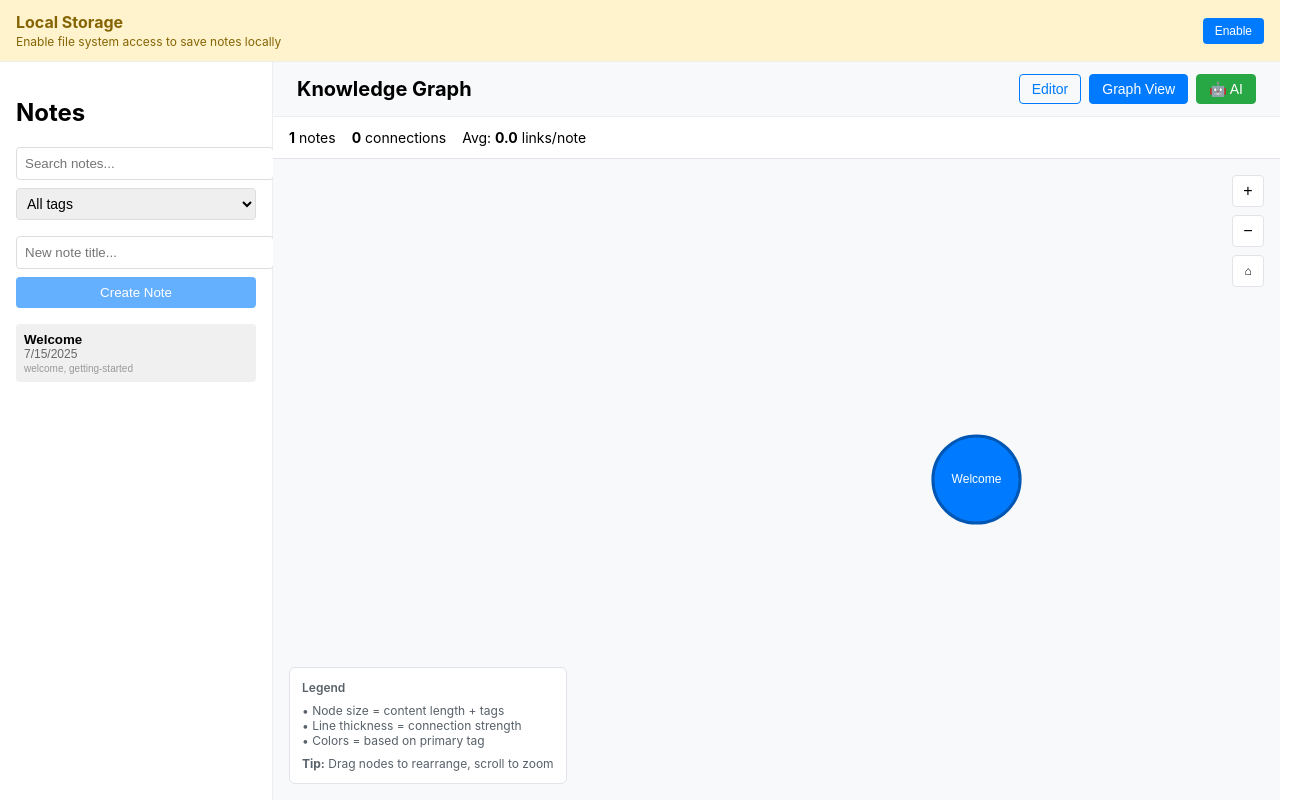
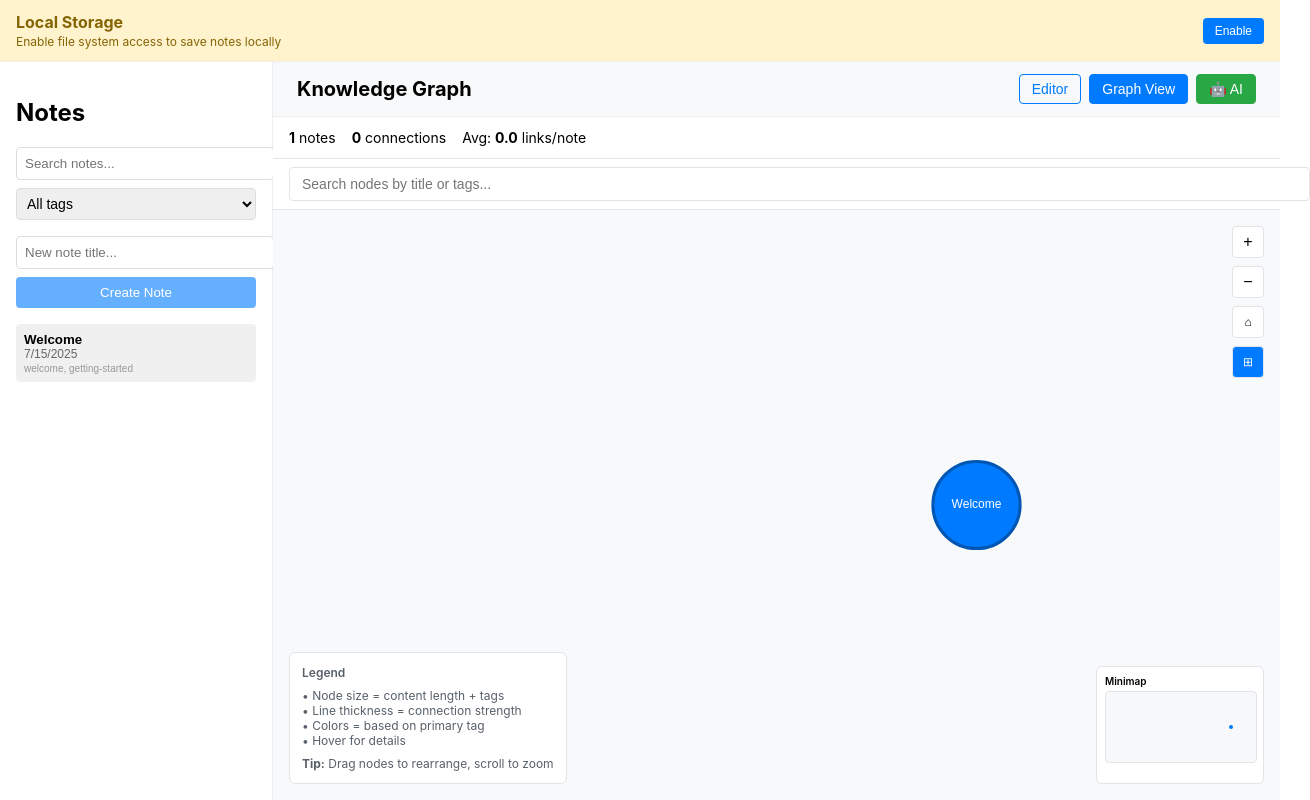
Before and after one commit to blaster151/zettelview, a React (Create React App) app: page / in a window 1280 px wide. Both pictures are taken after a click on the button "Graph View". Shown: the whole page, 1310 px wide, since content can reach past the window. Built offline with nearby package versions, Linux system fonts and the light colour scheme.

Commit message:
refactor: GraphView performance and UX improvements - add persistent node positions, search/filter, minimap, hover states, error boundaries, and memoization

```diff
--- a/src/components/GraphView.tsx
+++ b/src/components/GraphView.tsx
@@ -9,6 +9,8 @@ interface GraphNode {
   size: number;
   color: string;
   tags: string[];
+  isHovered?: boolean;
+  isSelected?: boolean;
 }
 
 interface GraphLink {
@@ -22,37 +24,135 @@ interface GraphViewProps {
   selectedNodeId?: string;
 }
 
+// Constants - extracted from magic numbers
+const GRAPH_CONSTANTS = {
+  INITIAL_RADIUS: 200,
+  MIN_NODE_SIZE: 20,
+  MAX_NODE_SIZE: 60,
+  BASE_NODE_SIZE: 30,
+  CONTENT_SIZE_FACTOR: 10,
+  TAG_SIZE_FACTOR: 5,
+  ZOOM_MIN: 0.1,
+  ZOOM_MAX: 3,
+  ZOOM_FACTOR: 1.2,
+  PAN_SENSITIVITY: 1,
+  HOVER_RADIUS: 5,
+  DEBOUNCE_DELAY: 16, // ~60fps
+} as const;
+
+// Error boundary for canvas operations
+class CanvasErrorBoundary extends React.Component<
+  { children: React.ReactNode },
+  { hasError: boolean; error?: Error }
+> {
+  constructor(props: { children: React.ReactNode }) {
+    super(props);
+    this.state = { hasError: false };
+  }
+
+  static getDerivedStateFromError(error: Error) {
+    return { hasError: true, error };
+  }
+
+  componentDidCatch(error: Error, errorInfo: React.ErrorInfo) {
+    console.error('Canvas error:', error, errorInfo);
+  }
+
+  render() {
+    if (this.state.hasError) {
+      return (
+        <div style={{
+          padding: '24px',
+          textAlign: 'center',
+          color: '#666',
+          background: '#f8f9fa',
+          border: '1px solid #e1e4e8',
+          borderRadius: '6px',
+          margin: '16px'
+        }}>
+          <h3>Graph View Error</h3>
+          <p>Failed to render graph visualization.</p>
+          <button
+            onClick={() => this.setState({ hasError: false })}
+            style={{
+              background: '#007bff',
+              color: 'white',
+              border: 'none',
+              padding: '8px 16px',
+              borderRadius: '4px',
+              cursor: 'pointer'
+            }}
+          >
+            Retry
+          </button>
+        </div>
+      );
+    }
+
+    return this.props.children;
+  }
+}
+
 const GraphView: React.FC<GraphViewProps> = ({ onNodeClick, selectedNodeId }) => {
   const { notes, selectNote } = useNoteStore();
   const canvasRef = useRef<HTMLCanvasElement>(null);
+  const animationFrameRef = useRef<number>();
+
+  // State management
   const [isDragging, setIsDragging] = useState(false);
   const [dragNode, setDragNode] = useState<string | null>(null);
   const [zoom, setZoom] = useState(1);
   const [pan, setPan] = useState({ x: 0, y: 0 });
   const [lastMousePos, setLastMousePos] = useState({ x: 0, y: 0 });
+  const [hoveredNode, setHoveredNode] = useState<string | null>(null);
+  const [searchQuery, setSearchQuery] = useState('');
+  const [showMinimap, setShowMinimap] = useState(true);
 
-  // Generate graph data from notes
-  const { nodes, links } = useMemo(() => {
+  // Persistent node positions (in a real app, this would be in the store)
+  const [nodePositions, setNodePositions] = useState<Record<string, { x: number; y: number }>>({});
+
+  // Memoized graph data generation
+  const { nodes, links, filteredNodes } = useMemo(() => {
     const graphNodes: GraphNode[] = [];
     const graphLinks: GraphLink[] = [];
     const linkCounts: Record<string, number> = {};
 
-    // Create nodes from notes
+    // Create nodes from notes with memoized calculations
     notes.forEach((note, index) => {
+      // Use saved position or calculate new one
+      const savedPosition = nodePositions[note.id];
+      let x: number, y: number;
+
+      if (savedPosition) {
+        x = savedPosition.x;
+        y = savedPosition.y;
+      } else {
         const angle = (index / notes.length) * 2 * Math.PI;
-      const radius = 200;
-      const x = Math.cos(angle) * radius;
-      const y = Math.sin(angle) * radius;
+        const radius = GRAPH_CONSTANTS.INITIAL_RADIUS;
+        x = Math.cos(angle) * radius;
+        y = Math.sin(angle) * radius;
+      }
 
-      // Calculate node size based on content length and tag count
+      // Memoized size calculation
       const contentLength = note.body.length;
       const tagCount = note.tags.length;
-      const size = Math.max(20, Math.min(60, 30 + (contentLength / 1000) * 10 + tagCount * 5));
+      const size = Math.max(
+        GRAPH_CONSTANTS.MIN_NODE_SIZE,
+        Math.min(
+          GRAPH_CONSTANTS.MAX_NODE_SIZE,
+          GRAPH_CONSTANTS.BASE_NODE_SIZE +
+          (contentLength / 1000) * GRAPH_CONSTANTS.CONTENT_SIZE_FACTOR +
+          tagCount * GRAPH_CONSTANTS.TAG_SIZE_FACTOR
+        )
+      );
 
-      // Generate color based on tags
+      // Memoized color generation
       const color = note.tags.length > 0
         ? `hsl(${(note.tags[0].length * 50) % 360}, 70%, 60%)`
         : '#6c757d';
+
+      const isSelected = note.id === selectedNodeId;
+      const isHovered = note.id === hoveredNode;
 
       graphNodes.push({
         id: note.id,
@@ -61,11 +161,13 @@ const GraphView: React.FC<GraphViewProps> = ({ onNodeClick, selectedNodeId }) =>
         y,
         size,
         color,
-        tags: note.tags
+        tags: note.tags,
+        isSelected,
+        isHovered
       });
     });
 
-    // Create links based on internal references
+    // Create links based on internal references (memoized)
     const internalLinkPattern = /\[\[([^[\]]+)\]\]/g;
 
     notes.forEach(note => {
@@ -101,17 +203,31 @@ const GraphView: React.FC<GraphViewProps> = ({ onNodeClick, selectedNodeId }) =>
       }
     });
 
-    return { nodes: graphNodes, links: graphLinks };
-  }, [notes]);
+    // Filter nodes based on search query
+    const filtered = searchQuery.trim() === ''
+      ? graphNodes
+      : graphNodes.filter(node =>
+          node.title.toLowerCase().includes(searchQuery.toLowerCase()) ||
+          node.tags.some(tag => tag.toLowerCase().includes(searchQuery.toLowerCase()))
+        );
 
-  // Canvas drawing functions
+    return { nodes: graphNodes, links: graphLinks, filteredNodes: filtered };
+  }, [notes, nodePositions, selectedNodeId, hoveredNode, searchQuery]);
+
+  // Debounced canvas drawing with requestAnimationFrame
   const drawGraph = useCallback(() => {
+    if (animationFrameRef.current) {
+      cancelAnimationFrame(animationFrameRef.current);
+    }
+
+    animationFrameRef.current = requestAnimationFrame(() => {
       const canvas = canvasRef.current;
       if (!canvas) return;
 
       const ctx = canvas.getContext('2d');
       if (!ctx) return;
 
+      try {
         const rect = canvas.getBoundingClientRect();
         canvas.width = rect.width;
         canvas.height = rect.height;
@@ -141,21 +257,33 @@ const GraphView: React.FC<GraphViewProps> = ({ onNodeClick, selectedNodeId }) =>
 
         // Draw nodes
         nodes.forEach(node => {
-      const isSelected = node.id === selectedNodeId;
-      const isHovered = dragNode === node.id;
+          const isSelected = node.isSelected;
+          const isHovered = node.isHovered;
+          const isFiltered = filteredNodes.includes(node);
 
-      // Node circle
+          // Skip drawing if node is filtered out
+          if (!isFiltered) return;
+
+          // Node circle with enhanced visual feedback
           ctx.beginPath();
           ctx.arc(node.x, node.y, node.size, 0, 2 * Math.PI);
-      ctx.fillStyle = isSelected ? '#007bff' : isHovered ? '#0056b3' : node.color;
+
+          if (isSelected) {
+            ctx.fillStyle = '#007bff';
+          } else if (isHovered) {
+            ctx.fillStyle = '#0056b3';
+          } else {
+            ctx.fillStyle = node.color;
+          }
+
           ctx.fill();
 
-      // Node border
-      ctx.strokeStyle = isSelected ? '#0056b3' : '#fff';
-      ctx.lineWidth = isSelected ? 3 : 2;
+          // Node border with enhanced styling
+          ctx.strokeStyle = isSelected ? '#0056b3' : isHovered ? '#007bff' : '#fff';
+          ctx.lineWidth = isSelected ? 3 : isHovered ? 2 : 1;
           ctx.stroke();
 
-      // Node title
+          // Node title with improved text rendering
           ctx.fillStyle = '#fff';
           ctx.font = '12px Arial';
           ctx.textAlign = 'center';
@@ -169,12 +297,26 @@ const GraphView: React.FC<GraphViewProps> = ({ onNodeClick, selectedNodeId }) =>
           }
 
           ctx.fillText(title, node.x, node.y);
+
+          // Highlight effect for hovered nodes
+          if (isHovered) {
+            ctx.beginPath();
+            ctx.arc(node.x, node.y, node.size + GRAPH_CONSTANTS.HOVER_RADIUS, 0, 2 * Math.PI);
+            ctx.strokeStyle = 'rgba(0, 123, 255, 0.3)';
+            ctx.lineWidth = 2;
+            ctx.stroke();
+          }
         });
 
         ctx.restore();
-  }, [nodes, links, selectedNodeId, dragNode, zoom, pan]);
+      } catch (error) {
+        console.error('Canvas drawing error:', error);
+        throw error; // Let error boundary handle it
+      }
+    });
+  }, [nodes, links, filteredNodes, selectedNodeId, hoveredNode, zoom, pan]);
 
-  // Mouse event handlers
+  // Enhanced mouse event handlers with debouncing
   const handleMouseDown = useCallback((e: React.MouseEvent<HTMLCanvasElement>) => {
     const canvas = canvasRef.current;
     if (!canvas) return;
@@ -203,28 +345,40 @@ const GraphView: React.FC<GraphViewProps> = ({ onNodeClick, selectedNodeId }) =>
   }, [nodes, pan, zoom, onNodeClick, selectNote]);
 
   const handleMouseMove = useCallback((e: React.MouseEvent<HTMLCanvasElement>) => {
+    const canvas = canvasRef.current;
+    if (!canvas) return;
+
+    const rect = canvas.getBoundingClientRect();
+    const x = (e.clientX - rect.left - pan.x - canvas.width / 2) / zoom;
+    const y = (e.clientY - rect.top - pan.y - canvas.height / 2) / zoom;
+
+    // Update hover state
+    const hoveredNode = nodes.find(node => {
+      const distance = Math.sqrt((x - node.x) ** 2 + (y - node.y) ** 2);
+      return distance <= node.size;
+    });
+
+    setHoveredNode(hoveredNode?.id || null);
+
     if (!isDragging) return;
 
     const deltaX = e.clientX - lastMousePos.x;
     const deltaY = e.clientY - lastMousePos.y;
 
           if (dragNode) {
-      // Move specific node
-      const nodeIndex = nodes.findIndex(n => n.id === dragNode);
-      if (nodeIndex !== -1) {
-        const newNodes = [...nodes];
-        newNodes[nodeIndex] = {
-          ...newNodes[nodeIndex],
-          x: newNodes[nodeIndex].x + deltaX / zoom,
-          y: newNodes[nodeIndex].y + deltaY / zoom
-        };
-        // Note: In a real implementation, you'd update the store
+        // Move specific node with persistent storage
+        setNodePositions(prev => ({
+          ...prev,
+          [dragNode]: {
+            x: (prev[dragNode]?.x || 0) + deltaX / zoom,
+            y: (prev[dragNode]?.y || 0) + deltaY / zoom
           }
+        }));
       } else {
       // Pan the view
       setPan(prev => ({
-        x: prev.x + deltaX,
-        y: prev.y + deltaY
+        x: prev.x + deltaX * GRAPH_CONSTANTS.PAN_SENSITIVITY,
+        y: prev.y + deltaY * GRAPH_CONSTANTS.PAN_SENSITIVITY
       }));
     }
 
@@ -238,16 +392,25 @@ const GraphView: React.FC<GraphViewProps> = ({ onNodeClick, selectedNodeId }) =>
 
   const handleWheel = useCallback((e: React.WheelEvent<HTMLCanvasElement>) => {
     e.preventDefault();
-    const delta = e.deltaY > 0 ? 0.9 : 1.1;
-    setZoom(prev => Math.max(0.1, Math.min(3, prev * delta)));
+    const delta = e.deltaY > 0 ? 1 / GRAPH_CONSTANTS.ZOOM_FACTOR : GRAPH_CONSTANTS.ZOOM_FACTOR;
+    setZoom(prev => Math.max(GRAPH_CONSTANTS.ZOOM_MIN, Math.min(GRAPH_CONSTANTS.ZOOM_MAX, prev * delta)));
   }, []);
 
-  // Redraw on changes
+  // Optimized redraw with useEffect
   useEffect(() => {
     drawGraph();
   }, [drawGraph]);
 
-  // Statistics
+  // Cleanup animation frame
+  useEffect(() => {
+    return () => {
+      if (animationFrameRef.current) {
+        cancelAnimationFrame(animationFrameRef.current);
+      }
+    };
+  }, []);
+
+  // Memoized statistics
   const stats = useMemo(() => ({
     totalNotes: nodes.length,
     totalLinks: links.length,
@@ -255,10 +418,21 @@ const GraphView: React.FC<GraphViewProps> = ({ onNodeClick, selectedNodeId }) =>
     mostConnected: nodes.reduce((max, node) => {
       const connections = links.filter(l => l.source === node.id || l.target === node.id).length;
       return connections > max.connections ? { node, connections } : max;
-    }, { node: null as GraphNode | null, connections: 0 })
-  }), [nodes, links]);
+    }, { node: null as GraphNode | null, connections: 0 }),
+    filteredCount: filteredNodes.length
+  }), [nodes, links, filteredNodes]);
+
+  // Search functionality
+  const handleSearchChange = useCallback((e: React.ChangeEvent<HTMLInputElement>) => {
+    setSearchQuery(e.target.value);
+  }, []);
+
+  const clearSearch = useCallback(() => {
+    setSearchQuery('');
+  }, []);
 
   return (
+    <CanvasErrorBoundary>
       <div style={{
         height: '100%',
         display: 'flex',
@@ -279,6 +453,9 @@ const GraphView: React.FC<GraphViewProps> = ({ onNodeClick, selectedNodeId }) =>
             <span><strong>{stats.totalNotes}</strong> notes</span>
             <span><strong>{stats.totalLinks}</strong> connections</span>
             <span>Avg: <strong>{stats.averageConnections.toFixed(1)}</strong> links/note</span>
+            {searchQuery && (
+              <span>Showing: <strong>{stats.filteredCount}</strong> of {stats.totalNotes}</span>
+            )}
           </div>
           {stats.mostConnected.node && (
             <span>
@@ -286,6 +463,48 @@ const GraphView: React.FC<GraphViewProps> = ({ onNodeClick, selectedNodeId }) =>
               ({stats.mostConnected.connections} links)
             </span>
           )}
+        </div>
+
+        {/* Search Bar */}
+        <div style={{
+          padding: '8px 16px',
+          borderBottom: '1px solid #e1e4e8',
+          background: 'white'
+        }}>
+          <div style={{ position: 'relative' }}>
+            <input
+              type="text"
+              value={searchQuery}
+              onChange={handleSearchChange}
+              placeholder="Search nodes by title or tags..."
+              style={{
+                width: '100%',
+                padding: '8px 32px 8px 12px',
+                border: '1px solid #e1e4e8',
+                borderRadius: '4px',
+                fontSize: '14px'
+              }}
+            />
+            {searchQuery && (
+              <button
+                onClick={clearSearch}
+                style={{
+                  position: 'absolute',
+                  right: '8px',
+                  top: '50%',
+                  transform: 'translateY(-50%)',
+                  background: 'none',
+                  border: 'none',
+                  cursor: 'pointer',
+                  fontSize: '16px',
+                  color: '#666'
+                }}
+                title="Clear search"
+              >
+                ×
+              </button>
+            )}
+          </div>
         </div>
 
         {/* Canvas Container */}
@@ -308,6 +527,8 @@ const GraphView: React.FC<GraphViewProps> = ({ onNodeClick, selectedNodeId }) =>
             onWheel={handleWheel}
           />
 
+
+
           {/* Zoom Controls */}
           <div style={{
             position: 'absolute',
@@ -318,7 +539,7 @@ const GraphView: React.FC<GraphViewProps> = ({ onNodeClick, selectedNodeId }) =>
             gap: '8px'
           }}>
             <button
-            onClick={() => setZoom(prev => Math.min(3, prev * 1.2))}
+              onClick={() => setZoom(prev => Math.min(GRAPH_CONSTANTS.ZOOM_MAX, prev * GRAPH_CONSTANTS.ZOOM_FACTOR))}
               style={{
                 width: '32px',
                 height: '32px',
@@ -333,7 +554,7 @@ const GraphView: React.FC<GraphViewProps> = ({ onNodeClick, selectedNodeId }) =>
               +
             </button>
             <button
-            onClick={() => setZoom(prev => Math.max(0.1, prev * 0.8))}
+              onClick={() => setZoom(prev => Math.max(GRAPH_CONSTANTS.ZOOM_MIN, prev / GRAPH_CONSTANTS.ZOOM_FACTOR))}
               style={{
                 width: '32px',
                 height: '32px',
@@ -365,7 +586,66 @@ const GraphView: React.FC<GraphViewProps> = ({ onNodeClick, selectedNodeId }) =>
             >
               ⌂
             </button>
+            <button
+              onClick={() => setShowMinimap(prev => !prev)}
+              style={{
+                width: '32px',
+                height: '32px',
+                border: '1px solid #e1e4e8',
+                background: showMinimap ? '#007bff' : 'white',
+                color: showMinimap ? 'white' : '#333',
+                borderRadius: '4px',
+                cursor: 'pointer',
+                fontSize: '12px'
+              }}
+              title="Toggle minimap"
+            >
+              ⊞
+            </button>
           </div>
+
+          {/* Minimap */}
+          {showMinimap && (
+            <div style={{
+              position: 'absolute',
+              bottom: '16px',
+              right: '16px',
+              width: '150px',
+              height: '100px',
+              background: 'white',
+              border: '1px solid #e1e4e8',
+              borderRadius: '6px',
+              padding: '8px',
+              fontSize: '10px'
+            }}>
+              <div style={{ marginBottom: '4px', fontWeight: '600' }}>Minimap</div>
+              <div style={{
+                width: '100%',
+                height: '70px',
+                background: '#f6f8fa',
+                border: '1px solid #e1e4e8',
+                borderRadius: '4px',
+                position: 'relative'
+              }}>
+                {/* Simplified minimap representation */}
+                {filteredNodes.map(node => (
+                  <div
+                    key={node.id}
+                    style={{
+                      position: 'absolute',
+                      left: `${((node.x + 300) / 600) * 100}%`,
+                      top: `${((node.y + 300) / 600) * 100}%`,
+                      width: '4px',
+                      height: '4px',
+                      background: node.isSelected ? '#007bff' : node.color,
+                      borderRadius: '50%',
+                      transform: 'translate(-50%, -50%)'
+                    }}
+                  />
+                ))}
+              </div>
+            </div>
+          )}
 
           {/* Legend */}
           <div style={{
@@ -383,12 +663,14 @@ const GraphView: React.FC<GraphViewProps> = ({ onNodeClick, selectedNodeId }) =>
             <div>• Node size = content length + tags</div>
             <div>• Line thickness = connection strength</div>
             <div>• Colors = based on primary tag</div>
+            <div>• Hover for details</div>
             <div style={{ marginTop: '8px' }}>
               <strong>Tip:</strong> Drag nodes to rearrange, scroll to zoom
             </div>
           </div>
         </div>
       </div>
+    </CanvasErrorBoundary>
   );
 };
 
```
Lines whose indentation alone changed are shown as unchanged.
